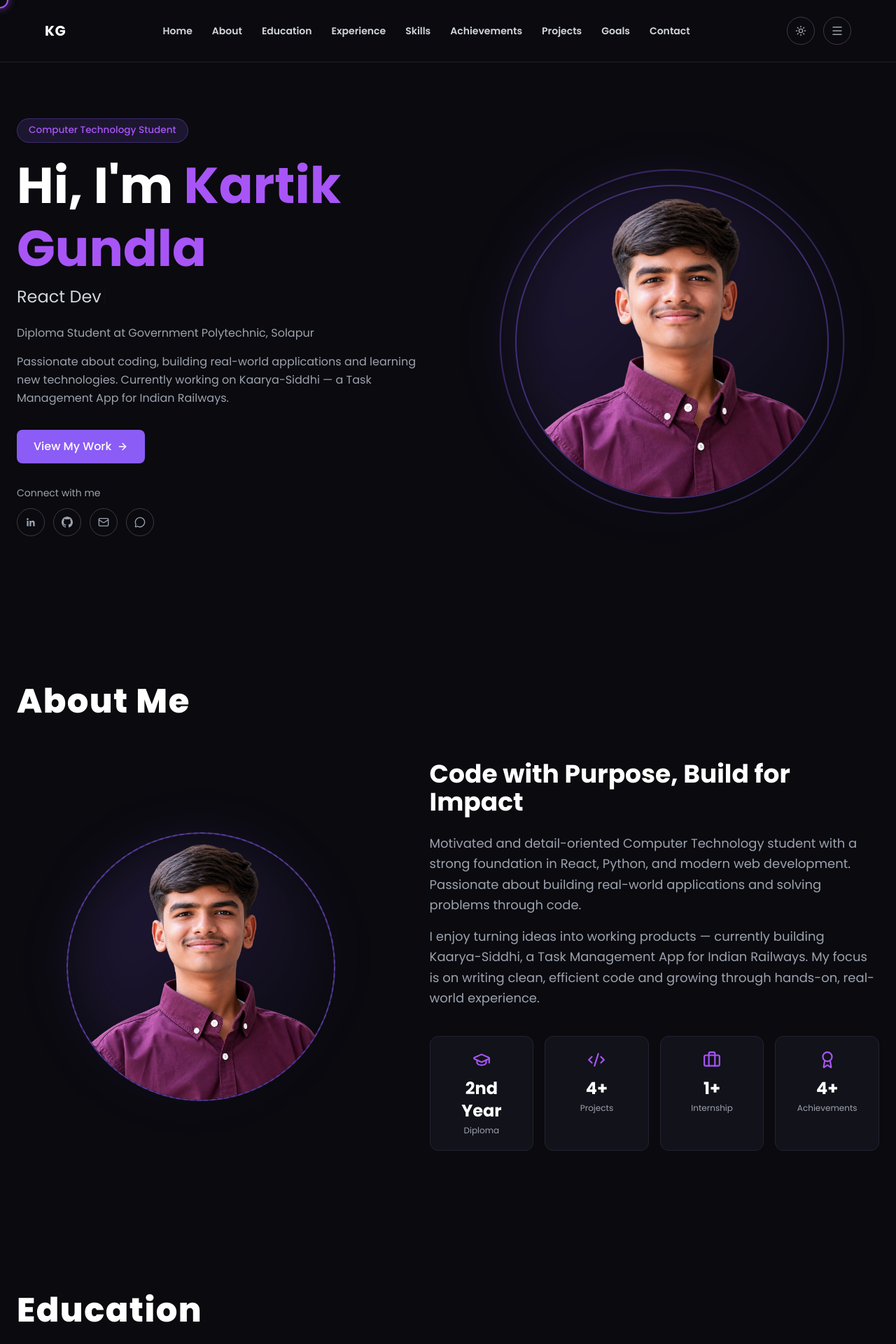
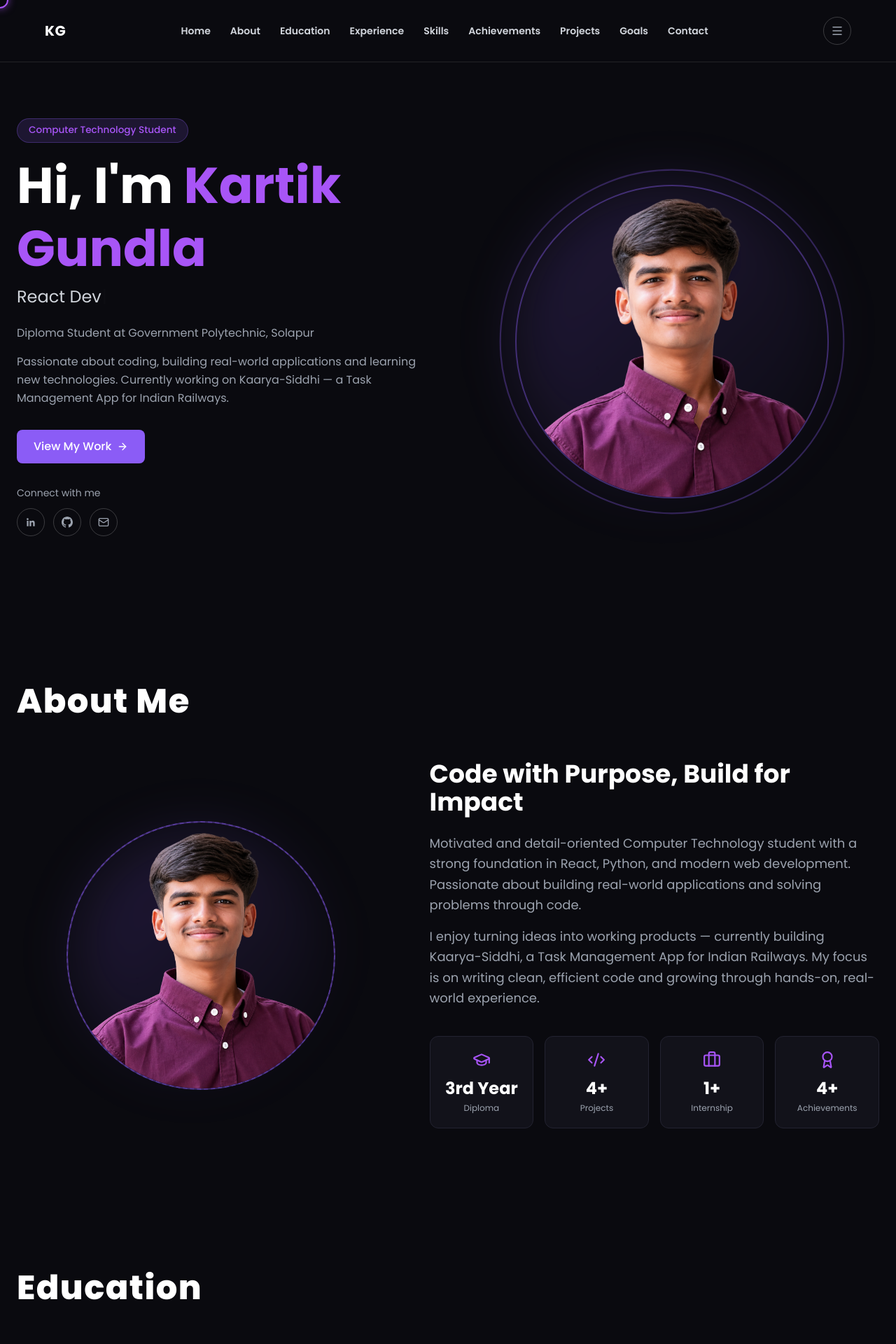
Before and after one commit to kartikgundla/Kartik-Portfolio, a React (Vite) app: page / in a window 1280 px wide. Shown: the top 1920 px of the page at 70% size. Built offline with nearby package versions, Linux system fonts and the light colour scheme.

Commit message:
Removed the incorrect details

```diff
--- a/src/App.jsx
+++ b/src/App.jsx
@@ -14,7 +14,7 @@ import CustomCursor from "./components/CustomCursor";
 export default function App() {
   return (
     <div className="min-h-screen bg-bg text-white">
-       <CustomCursor />
+      <CustomCursor />
       <Navbar />
       <Hero />
       <About />
--- a/src/components/Navbar.jsx
+++ b/src/components/Navbar.jsx
@@ -1,5 +1,5 @@
 import { useState } from "react";
-import { Sun, Moon, Menu, X } from "lucide-react";
+import { Menu, X } from "lucide-react";
 
 const navLinks = [
   { name: "Home", id: "home" },
@@ -14,7 +14,6 @@ const navLinks = [
 ];
 
 function Navbar() {
-  const [isDark, setIsDark] = useState(true);
   const [menuOpen, setMenuOpen] = useState(false);
 
   const scrollToSection = (id) => {
@@ -27,7 +26,6 @@ function Navbar() {
     <nav className="w-full flex items-center justify-between px-4 md:px-16 py-4 md:py-6 bg-bg border-b border-white/10 sticky top-0 z-50">
       <div className="text-white font-bold text-lg md:text-xl tracking-wide">KG</div>
 
-      {/* Desktop nav - only shows on large screens */}
       <ul className="hidden lg:flex items-center gap-5 xl:gap-7">
         {navLinks.map((link) => (
           <li key={link.id}>
@@ -43,14 +41,6 @@ function Navbar() {
 
       <div className="flex items-center gap-3">
         <button
-          onClick={() => setIsDark(!isDark)}
-          className="icon-circle w-9 h-9 md:w-10 md:h-10"
-        >
-          {isDark ? <Sun size={16} /> : <Moon size={16} />}
-        </button>
-
-        {/* Hamburger - shows below lg breakpoint */}
-        <button
           onClick={() => setMenuOpen(!menuOpen)}
           className="lg:hidden icon-circle w-9 h-9"
         >
@@ -58,7 +48,6 @@ function Navbar() {
         </button>
       </div>
 
-      {/* Mobile dropdown */}
       {menuOpen && (
         <ul className="absolute top-full left-0 w-full bg-bg border-b border-white/10 flex flex-col items-center gap-5 py-6 lg:hidden max-h-[70vh] overflow-y-auto">
           {navLinks.map((link) => (
--- a/src/sections/About.jsx
+++ b/src/sections/About.jsx
@@ -1,8 +1,9 @@
 import { GraduationCap, Code2, Briefcase, Award } from "lucide-react";
 import myPhoto from "../assets/images/myPhoto.png";
 import Reveal from "../components/Reveal";
+
 const stats = [
-  { icon: GraduationCap, value: "2nd Year", label: "Diploma" },
+  { icon: GraduationCap, value: "3rd Year", label: "Diploma" },
   { icon: Code2, value: "4+", label: "Projects" },
   { icon: Briefcase, value: "1+", label: "Internship" },
   { icon: Award, value: "4+", label: "Achievements" },
@@ -11,7 +12,6 @@ const stats = [
 export default function About() {
   return (
     <section id="about" className="section">
-      {/* min-h-screen flex flex-col justify-center"> */}
       <h2 className="section-title text-center md:text-left">About Me</h2>
 
       <div className="grid md:grid-cols-[0.9fr_1.1fr] gap-16 items-center flex-1">
--- a/src/sections/Contact.jsx
+++ b/src/sections/Contact.jsx
@@ -71,6 +71,7 @@ export default function Contact() {
               </div>
             </div>
           </Reveal>
+
           {/* Right: form */}
           <Reveal type="slideRight" delay={0.15}>
             <div className="card">
--- a/src/sections/Experience.jsx
+++ b/src/sections/Experience.jsx
@@ -3,7 +3,6 @@ import Reveal from "../components/Reveal";
 export default function Experience() {
   return (
     <section id="experience" className="section">
-       {/* min-h-screen flex flex-col justify-center"> */}
       <h2 className="section-title">Experience</h2>
       <Reveal type="slideLeft">
         <div className="card max-w-4xl">
--- a/src/sections/Hero.jsx
+++ b/src/sections/Hero.jsx
@@ -1,6 +1,6 @@
 import Reveal from "../components/Reveal";
 import { motion } from "framer-motion";
-import { Mail, MessageCircle, ArrowRight } from "lucide-react";
+import { Mail, ArrowRight } from "lucide-react";
 import Typewriter from "typewriter-effect";
 import myPhoto from "../assets/images/myPhoto.png";
 
@@ -81,21 +81,30 @@ export default function Hero() {
         <motion.div initial="hidden" animate="visible" variants={fadeUp(0.7)}>
           <p className="text-sm text-muted mb-3">Connect with me</p>
           <div className="flex gap-3 mb-10">
-            <a href="https://linkedin.com/in/kartik-gundla" className="icon-circle" aria-label="LinkedIn">
+            <a
+              href="https://linkedin.com/in/kartik-gundla"
+              target="_blank"
+              rel="noopener noreferrer"
+              className="icon-circle"
+              aria-label="LinkedIn"
+            >
               <svg width="16" height="16" viewBox="0 0 24 24" fill="currentColor">
                 <path d="M20.45 20.45h-3.56v-5.57c0-1.33-.03-3.04-1.85-3.04-1.85 0-2.14 1.45-2.14 2.94v5.67H9.34V9h3.41v1.56h.05c.48-.9 1.64-1.85 3.38-1.85 3.6 0 4.27 2.37 4.27 5.46v6.28zM5.34 7.43a2.07 2.07 0 1 1 0-4.13 2.07 2.07 0 0 1 0 4.13zM7.12 20.45H3.56V9h3.56v11.45z" />
               </svg>
             </a>
-            <a href="https://github.com/kartikgundla" className="icon-circle" aria-label="GitHub">
+            <a
+              href="https://github.com/kartikgundla"
+              target="_blank"
+              rel="noopener noreferrer"
+              className="icon-circle"
+              aria-label="GitHub"
+            >
               <svg width="16" height="16" viewBox="0 0 24 24" fill="currentColor">
                 <path d="M12 0C5.37 0 0 5.37 0 12c0 5.3 3.44 9.8 8.21 11.39.6.11.82-.26.82-.58 0-.29-.01-1.05-.02-2.06-3.34.73-4.04-1.61-4.04-1.61-.55-1.39-1.34-1.76-1.34-1.76-1.09-.75.08-.73.08-.73 1.21.08 1.84 1.24 1.84 1.24 1.07 1.84 2.81 1.31 3.5 1 .11-.78.42-1.31.76-1.61-2.67-.3-5.47-1.33-5.47-5.93 0-1.31.47-2.38 1.24-3.22-.12-.3-.54-1.52.12-3.18 0 0 1.01-.32 3.3 1.23a11.5 11.5 0 0 1 6.01 0c2.29-1.55 3.3-1.23 3.3-1.23.66 1.66.24 2.88.12 3.18.77.84 1.24 1.91 1.24 3.22 0 4.61-2.81 5.63-5.48 5.92.43.37.81 1.1.81 2.22 0 1.6-.01 2.89-.01 3.29 0 .32.21.7.83.58C20.56 21.79 24 17.3 24 12c0-6.63-5.37-12-12-12z" />
               </svg>
             </a>
             <a href="mailto:kartik.gundla@example.com" className="icon-circle" aria-label="Email">
               <Mail size={16} />
-            </a>
-            <a href="https://wa.me/9193000XXXXX" className="icon-circle" aria-label="WhatsApp">
-              <MessageCircle size={16} />
             </a>
           </div>
         </motion.div>
@@ -106,7 +115,7 @@ export default function Hero() {
           <div className="card text-center"><p className="text-2xl font-bold text-white">2+</p><p className="text-sm text-muted">Years Learning</p></div>
           <div className="card text-center"><p className="text-2xl font-bold text-white">∞</p><p className="text-sm text-muted">Curiosity</p></div>
         </motion.div> */}
-      </div>
+      </div >
 
       <motion.div initial="hidden" animate="visible" variants={photoVariant} className="flex justify-center items-center">
         <div className="group relative w-64 h-64 sm:w-80 sm:h-80 md:w-96 md:h-96 lg:w-[28rem] lg:h-[28rem]">
@@ -118,6 +127,6 @@ export default function Hero() {
           </div>
         </div>
       </motion.div>
-    </section>
+    </section >
   );
 }
```
Also changed, not shown: src/sections/Projects.jsx (+4 -6 lines). Lines whose indentation alone changed are shown as unchanged.
